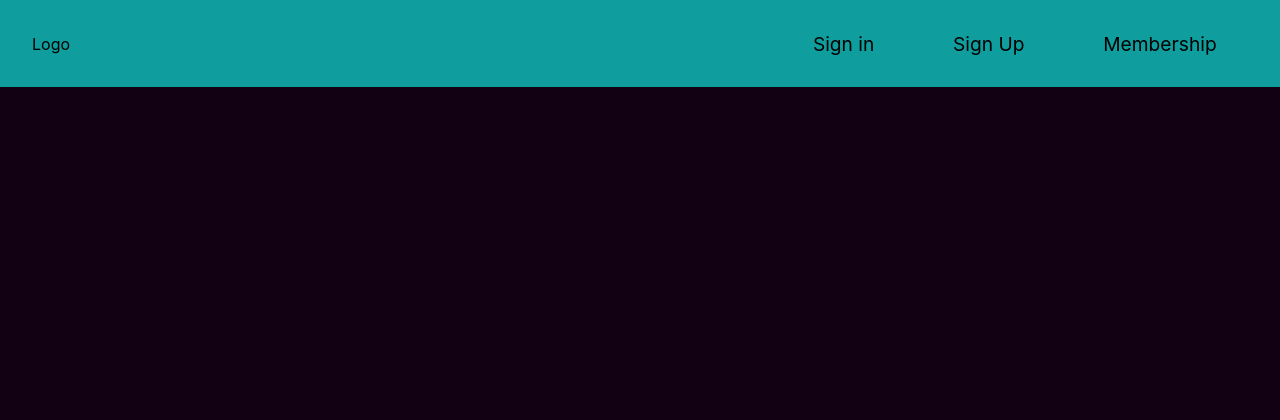
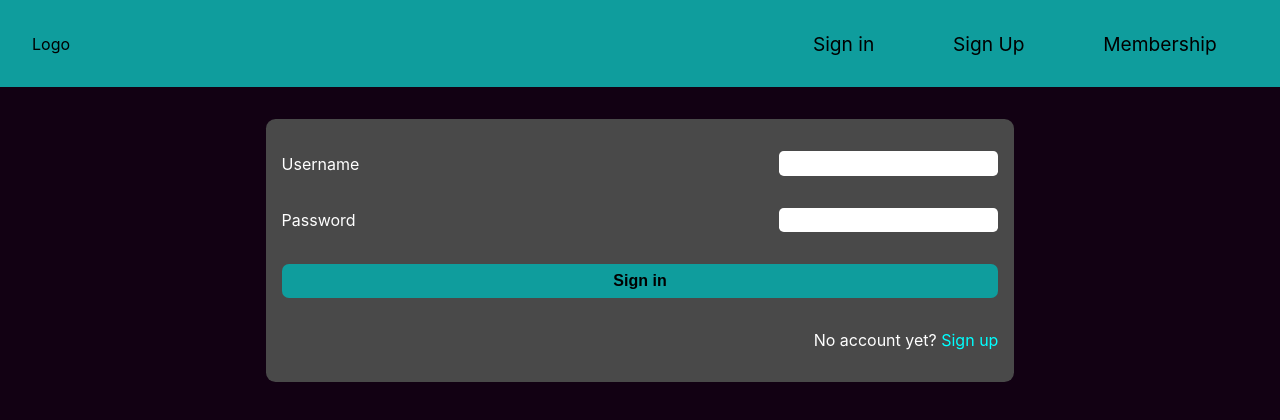
Before and after one commit to FilipyTav/Anon_chat, a React (Create React App) app in the folder client/: page /signin in a window 1280 px wide. Shown: the top 420 px of the page. Built offline with nearby package versions, Linux system fonts and the light colour scheme.

Commit message:
Sets up client for user login - client

```diff
--- a/client/src/App.tsx
+++ b/client/src/App.tsx
@@ -7,6 +7,7 @@ import Boards from "./components/Boards_menu";
 import Navbar from "./components/Navbar";
 import Board from "./components/Board";
 import Signup from "./components/Signup";
+import Signin from "./components/Signin";
 
 interface Props {}
 
@@ -23,6 +24,8 @@ const App: FC<Props> = (): ReactElement => {
                 <Route path="/board/:name" element={<Board />} />
 
                 <Route path="/signup" element={<Signup />} />
+
+                <Route path="/signin" element={<Signin />} />
             </Routes>
         </BrowserRouter>
     );
--- /dev/null
+++ b/client/src/components/Signin.tsx
@@ -0,0 +1,121 @@
+import axios from "axios";
+import { ChangeEvent, FC, FormEvent, ReactElement, useState } from "react";
+import { Link, useNavigate } from "react-router-dom";
+
+interface Props {}
+
+type UserType = {
+    username: string;
+    password: string;
+};
+
+const Signin: FC<Props> = (): ReactElement => {
+    const [user, set_user] = useState<UserType>({} as UserType);
+    const [errors, set_errors] = useState<string[]>([]);
+
+    const navigate = useNavigate();
+
+    // Gets data and adds to state
+    const handle_change = (event: ChangeEvent<HTMLInputElement>): void => {
+        const target: EventTarget & HTMLInputElement = event.target;
+        const name: string = target.name;
+        const value: string = target.value;
+
+        set_user((prev_state) => {
+            return { ...prev_state, [name]: value.trim() };
+        });
+    };
+
+    const handle_submit = async (event: FormEvent<HTMLFormElement>) => {
+        event.preventDefault();
+        const err: string[] = [];
+
+        const check_required = (obj: UserType): boolean => {
+            for (const [key, value] of Object.entries(obj)) {
+                if (!value.trim()) err.push(`No ${key}`);
+
+                set_user((prev_state) => {
+                    return {
+                        ...prev_state,
+                        [key]: value.trim(),
+                    };
+                });
+            }
+
+            return !err.length;
+        };
+
+        const validate_data = (obj: UserType): boolean => {
+            const { username, password } = obj;
+
+            if (!check_required(obj)) return false;
+
+            return true;
+        };
+
+        const is_data_ok = validate_data(user);
+
+        !is_data_ok ? set_errors(err) : set_errors([]);
+
+        try {
+            if (!err.length) {
+                const result = await axios.post(
+                    `http://localhost:3001/users/login`,
+                    user
+                );
+
+                navigate("/boards");
+            }
+        } catch (error: any) {
+            const { data } = error.response;
+
+            set_errors(data.errors);
+        }
+    };
+
+    return (
+        <main className="signin_form">
+            <form onSubmit={handle_submit}>
+                <div className="field">
+                    <label htmlFor="username">Username</label>
+                    <input
+                        type="text"
+                        id="username"
+                        name="username"
+                        required
+                        onChange={handle_change}
+                    ></input>
+                </div>
+
+                <div className="field">
+                    <label htmlFor="password">Password</label>
+                    <input
+                        type="password"
+                        id="password"
+                        name="password"
+                        required
+                        onChange={handle_change}
+                    ></input>
+                </div>
+
+                <button type="submit">Sign in</button>
+
+                <div className="already_signed">
+                    No account yet? <Link to={"/signup"}>Sign up</Link>
+                </div>
+            </form>
+
+            <section className="errors">
+                {errors.map((err: string, index: number) => {
+                    return (
+                        <p key={`${err}${index}`} className="error">
+                            {err}
+                        </p>
+                    );
+                })}
+            </section>
+        </main>
+    );
+};
+
+export default Signin;
--- a/client/src/styles/layout/_index.scss
+++ b/client/src/styles/layout/_index.scss
@@ -2,3 +2,4 @@
 @forward "boards_menu";
 @forward "board_page";
 @forward "signup";
+@forward "signin";
--- /dev/null
+++ b/client/src/styles/layout/_signin.scss
@@ -0,0 +1,82 @@
+@use "../helpers" as h;
+@use "sass:map";
+
+main.signin_form {
+    color: map.get(h.$boards_menu, "fg");
+
+    padding: 2em 1em;
+    min-width: 100vw;
+
+    form {
+        background-color: map.get(h.$boards_menu, "msgs_bg");
+        max-width: 90%;
+        margin: 0 auto;
+        padding: 2em 1em;
+        border-radius: 0.6em;
+
+        display: flex;
+        flex-flow: column nowrap;
+        gap: 2em;
+
+        .field {
+            display: flex;
+            justify-content: space-between;
+            align-items: center;
+
+            input {
+                border: none;
+                border-radius: 0.3em;
+                outline: none;
+                padding: 0.2em 0.4em;
+
+                max-width: 50%;
+
+                &:focus {
+                    box-shadow: inset 0 0 7px royalblue;
+                }
+            }
+        }
+
+        button[type="submit"] {
+            background-color: map.get(h.$navbar, "bg");
+            font-weight: bold;
+            cursor: pointer;
+
+            &:focus {
+                background: darken(map.get(h.$navbar, "bg"), 5%);
+            }
+        }
+
+        .already_signed {
+            align-self: end;
+
+            a {
+                color: cyan;
+            }
+        }
+    }
+
+    .errors {
+        display: flex;
+        flex-flow: column nowrap;
+        justify-content: center;
+        align-items: center;
+        gap: 1em;
+
+        margin-top: 2em;
+    }
+}
+
+@media (min-width: 50em) {
+    main.signin_form {
+        form {
+            max-width: 60%;
+
+            .field {
+                input {
+                    max-width: 50%;
+                }
+            }
+        }
+    }
+}
```
